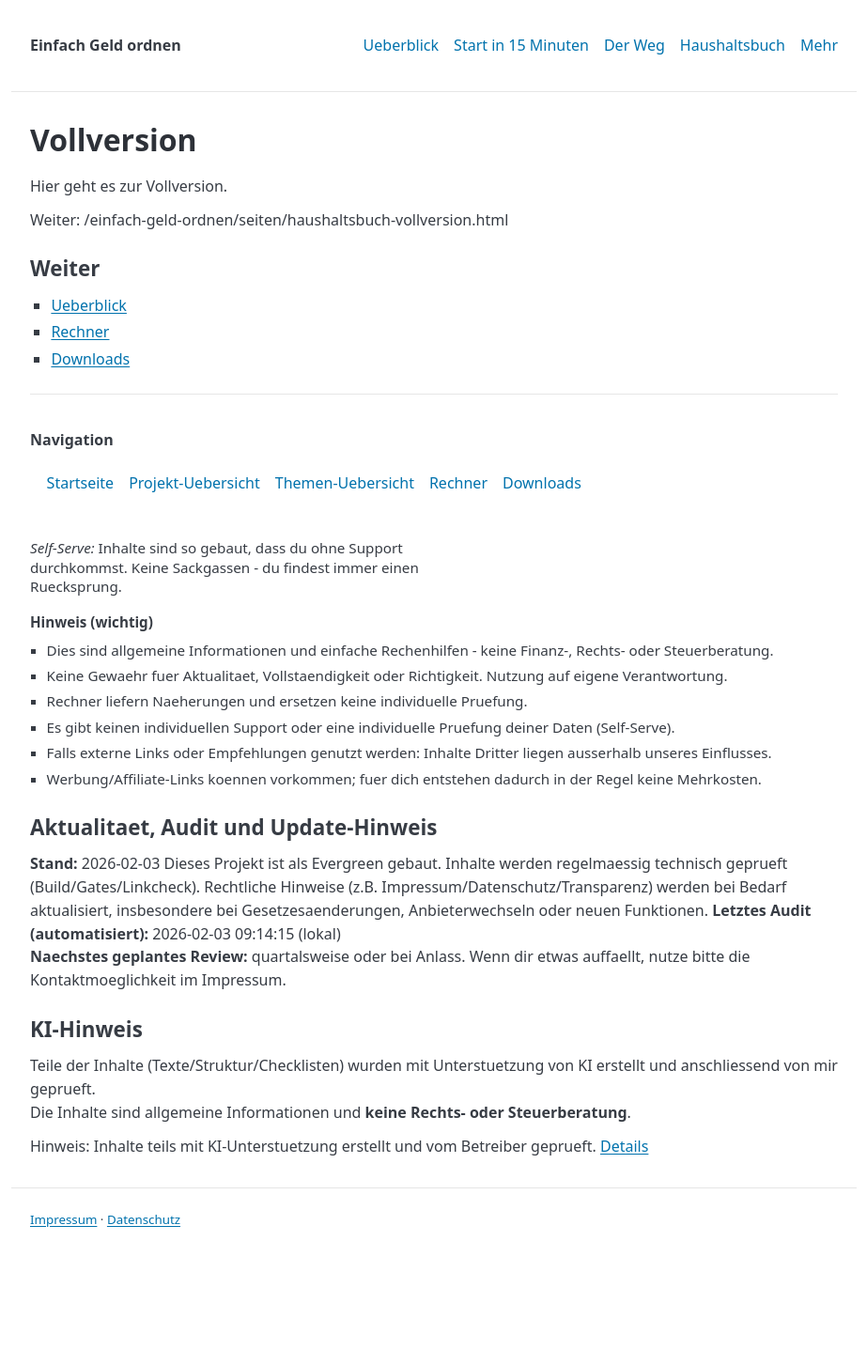
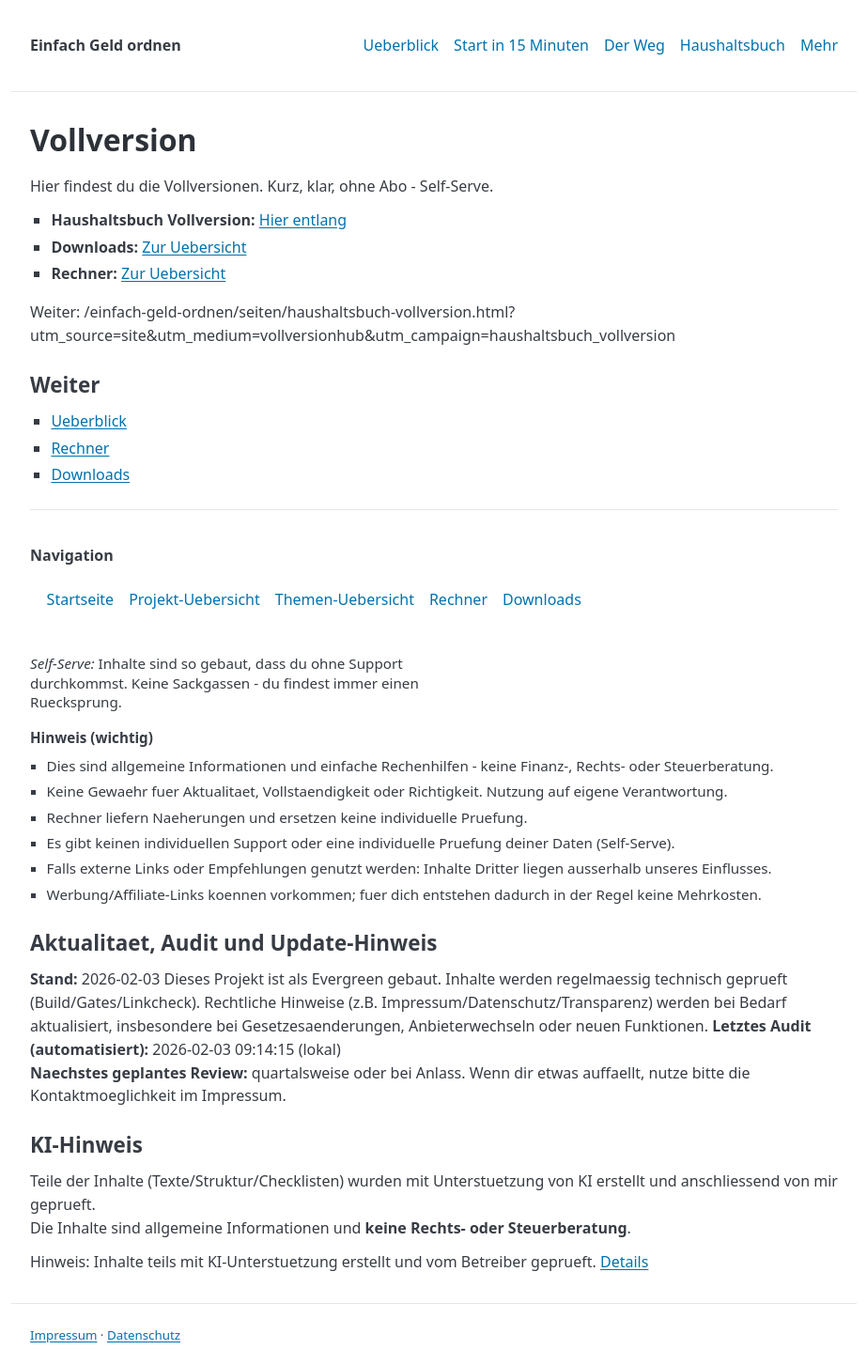
Before and after one commit to gluecklich-tools/einfach-geld-ordnen, a Jekyll site: the page built from seiten/vollversion.md, in a window 1280 px wide. Shown: the whole page at 94% size, without its empty margins (178-1101 px from the left). Built offline with Jekyll 4.4.1, drawn with Linux system fonts in a browser that asks for light colours; before the commit the page ends 1329 px from its top, so only the background shows below that.

Commit message:
Klaus-Run: automated gates + push 2026-02-20 15:27

```diff
--- a/seiten/vollversion.md
+++ b/seiten/vollversion.md
@@ -7,9 +7,13 @@ description: "Vollversion – kurze Einordnung + klare nächste Schritte. Hausha
 ---
 # Vollversion
 
-Hier geht es zur Vollversion.
+Hier findest du die Vollversionen. Kurz, klar, ohne Abo - Self-Serve.
 
- Weiter: {{ site.baseurl }}/seiten/haushaltsbuch-vollversion.html
+- **Haushaltsbuch Vollversion:** [Hier entlang]({{ site.baseurl }}/seiten/haushaltsbuch-vollversion.html?utm_source=site&utm_medium=vollversionhub&utm_campaign=haushaltsbuch_vollversion)
+- **Downloads:** [Zur Uebersicht]({{ site.baseurl }}/seiten/downloads.html?utm_source=site&utm_medium=vollversionhub&utm_campaign=downloads)
+- **Rechner:** [Zur Uebersicht]({{ site.baseurl }}/seiten/rechner-uebersicht.html?utm_source=site&utm_medium=vollversionhub&utm_campaign=rechner)
+
+ Weiter: {{ site.baseurl }}/seiten/haushaltsbuch-vollversion.html?utm_source=site&utm_medium=vollversionhub&utm_campaign=haushaltsbuch_vollversion
 ## Weiter
 
 - [Ueberblick]({{ site.baseurl }}/pillar/einfach-geld-ordnen.html)
```
